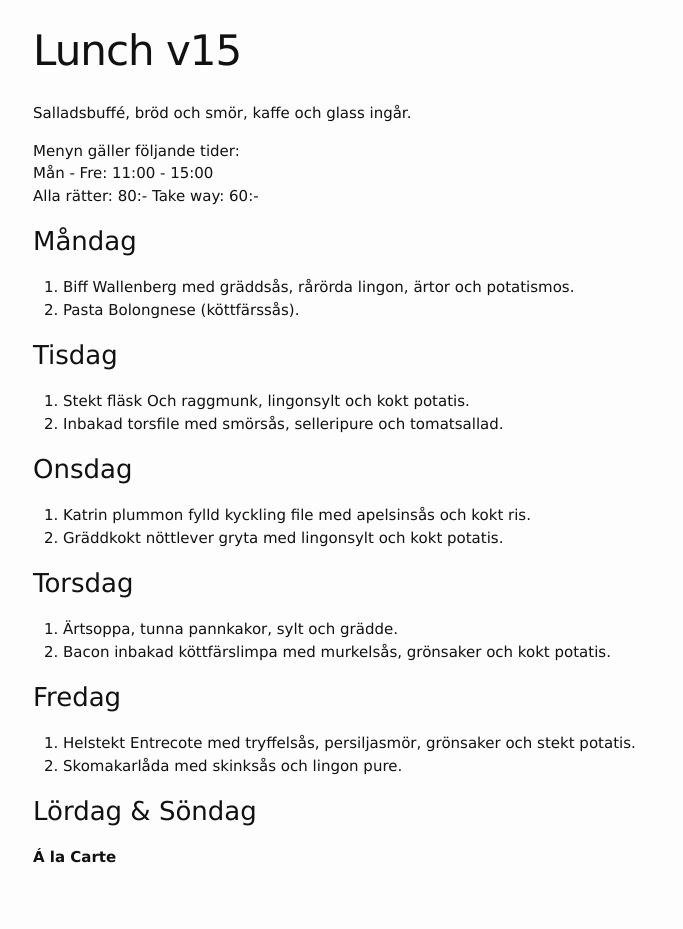
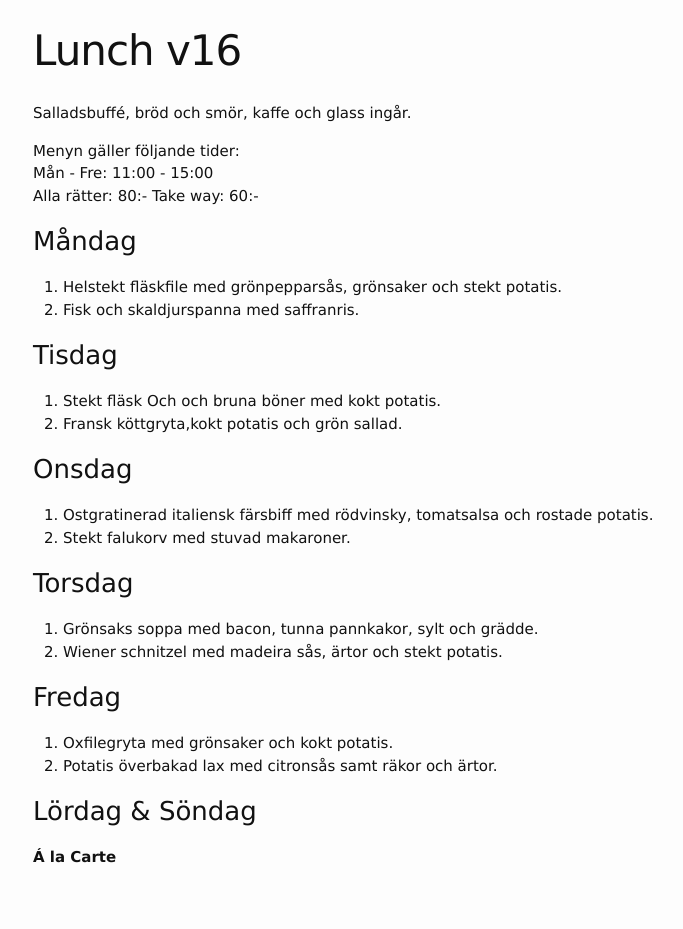
Before and after one commit to FarInn62/farinn62.github.io, a Jekyll site: the page built from lunch.md, in a window 1280 px wide. Shown: the whole page, without its empty margins (237-920 px from the left). Built offline with Jekyll 4.4.1, drawn with Linux system fonts in a browser that asks for light colours.

Commit message:
Update lunch.md

```diff
--- a/lunch.md
+++ b/lunch.md
@@ -1,6 +1,6 @@
 ---
 layout: foodmenu
-title: Lunch v15
+title: Lunch v16
 permalink: /lunch/
 published: true
 ---
@@ -12,28 +12,28 @@ Alla rätter: 80:- Take way: 60:-
 
 ### Måndag
 
-1. Biff Wallenberg med gräddsås, rårörda lingon, ärtor och potatismos.
-2. Pasta Bolongnese (köttfärssås).
+1. Helstekt fläskfile med grönpepparsås, grönsaker och stekt potatis.
+2. Fisk och skaldjurspanna med saffranris.
 
 ### Tisdag
 
-1. Stekt fläsk Och raggmunk, lingonsylt och kokt potatis.
-2. Inbakad torsfile med smörsås, selleripure och tomatsallad.
+1. Stekt fläsk Och och bruna böner med kokt potatis.
+2. Fransk köttgryta,kokt potatis och grön sallad.
 
 ### Onsdag
 
-1. Katrin plummon fylld kyckling file med apelsinsås och kokt ris.
-2. Gräddkokt nöttlever gryta med lingonsylt och kokt potatis.
+1. Ostgratinerad italiensk färsbiff med rödvinsky, tomatsalsa och rostade potatis.
+2. Stekt falukorv med stuvad makaroner.
 
 ### Torsdag
 
-1. Ärtsoppa, tunna pannkakor, sylt och grädde.
-2. Bacon inbakad köttfärslimpa med murkelsås, grönsaker och kokt potatis.
+1. Grönsaks soppa med bacon, tunna pannkakor, sylt och grädde.
+2. Wiener schnitzel med madeira sås, ärtor och stekt potatis.
 
 ### Fredag
 
-1. Helstekt Entrecote med tryffelsås, persiljasmör, grönsaker och stekt potatis.
-2. Skomakarlåda med skinksås och lingon pure.
+1. Oxfilegryta med grönsaker och kokt potatis.
+2. Potatis överbakad lax med citronsås samt räkor och ärtor.
 
 ### Lördag & Söndag
 
```
